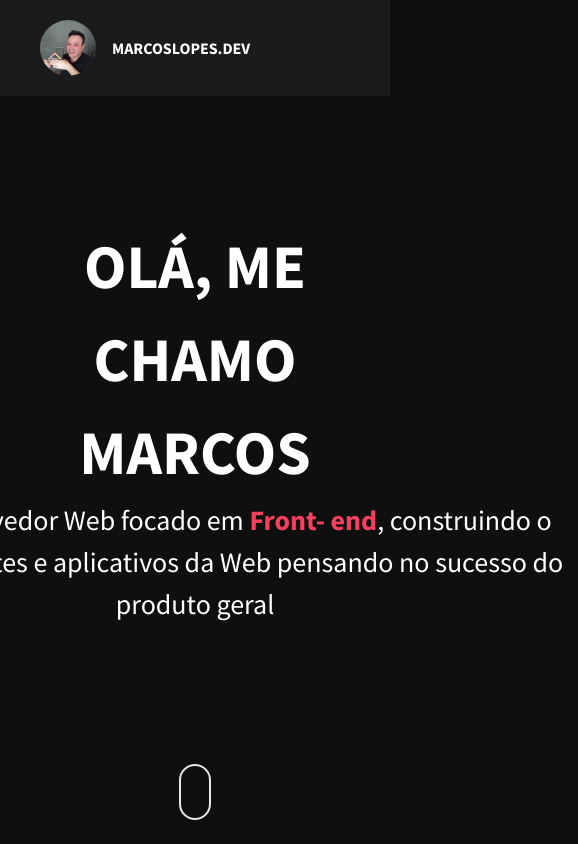
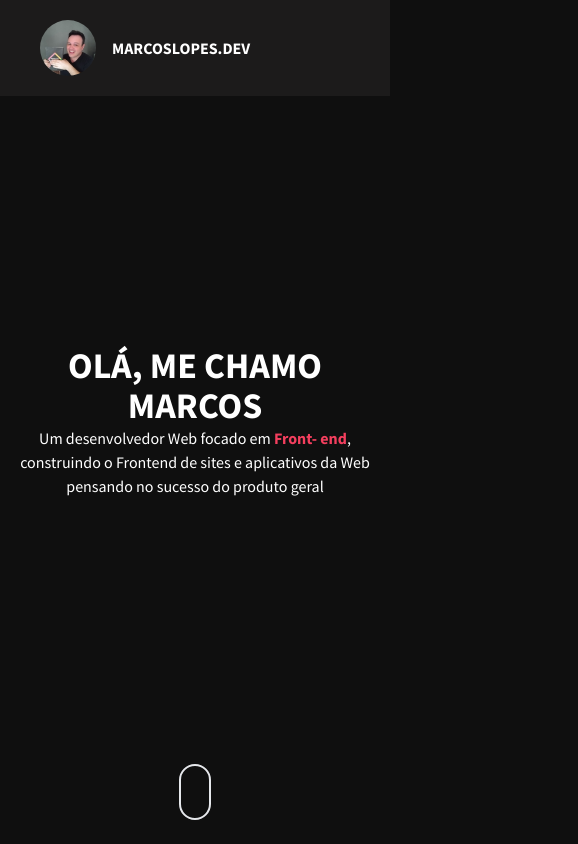
Before and after one commit to devbymarcos/marcoslopes.dev, a Next.js app: page / in a window 390 px wide. Shown: the top 844 px of the page, 578 px wide, since content can reach past the window. Built offline with nearby package versions, Linux system fonts and the light colour scheme.

Commit message:
style: ajustado o title e texto da home

```diff
--- a/app/home/Home.js
+++ b/app/home/Home.js
@@ -14,12 +14,12 @@ export default function Home() {
         className=" container  flex justify-center flex-col items-center h-screen"
       >
         <h1
-          className={`text-white text-[62px] font-black uppercase text-center ${source.className}`}
+          className={`text-white text-4xl md:text-[62px] font-black uppercase text-center ${source.className}`}
         >
           Olá, me chamo Marcos
         </h1>
         <p
-          className={`${source.className} text-white text-[28px] w-[765px] text-center`}
+          className={`${source.className} text-white text-md md:text-[28px] md:w-[765px] text-center`}
         >
           Um desenvolvedor Web focado em{" "}
           <span className="text-rose-500 font-bold ">Front- end</span>,
```
